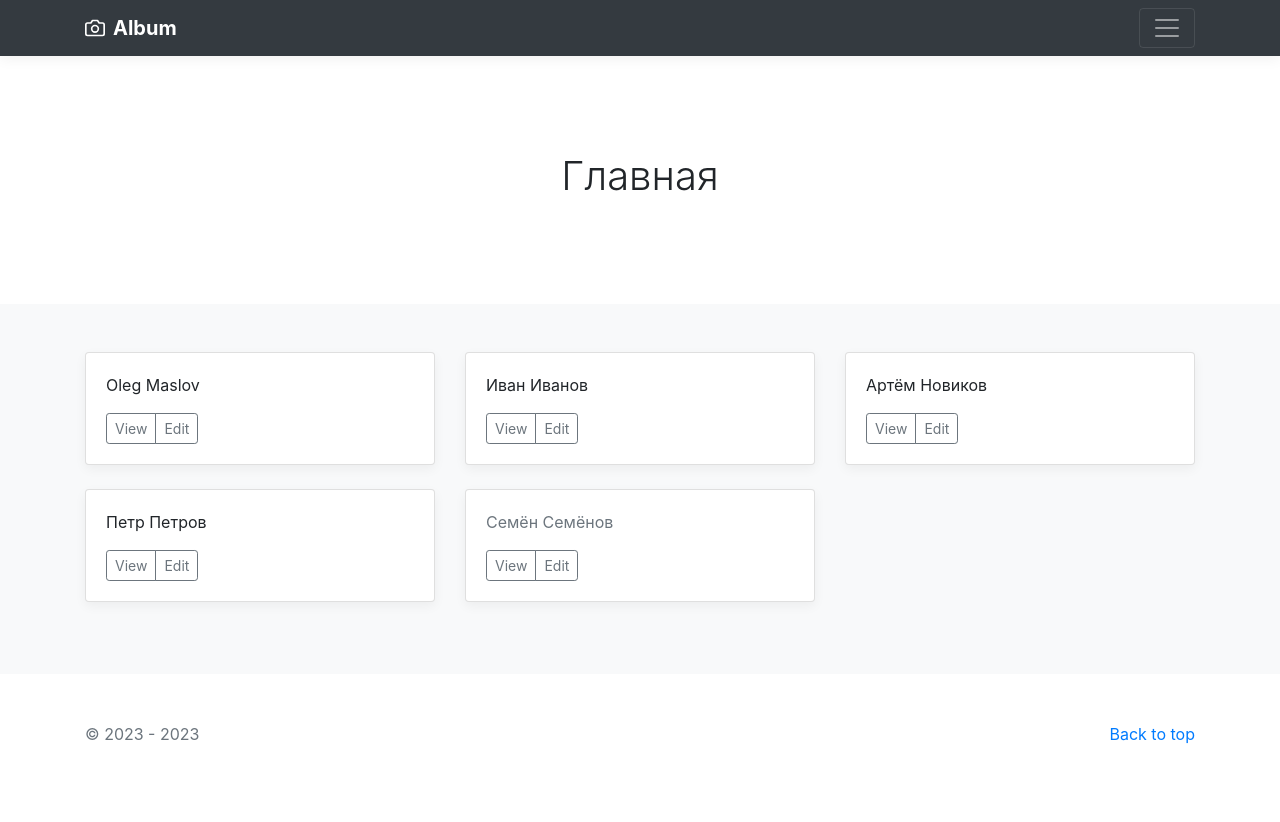
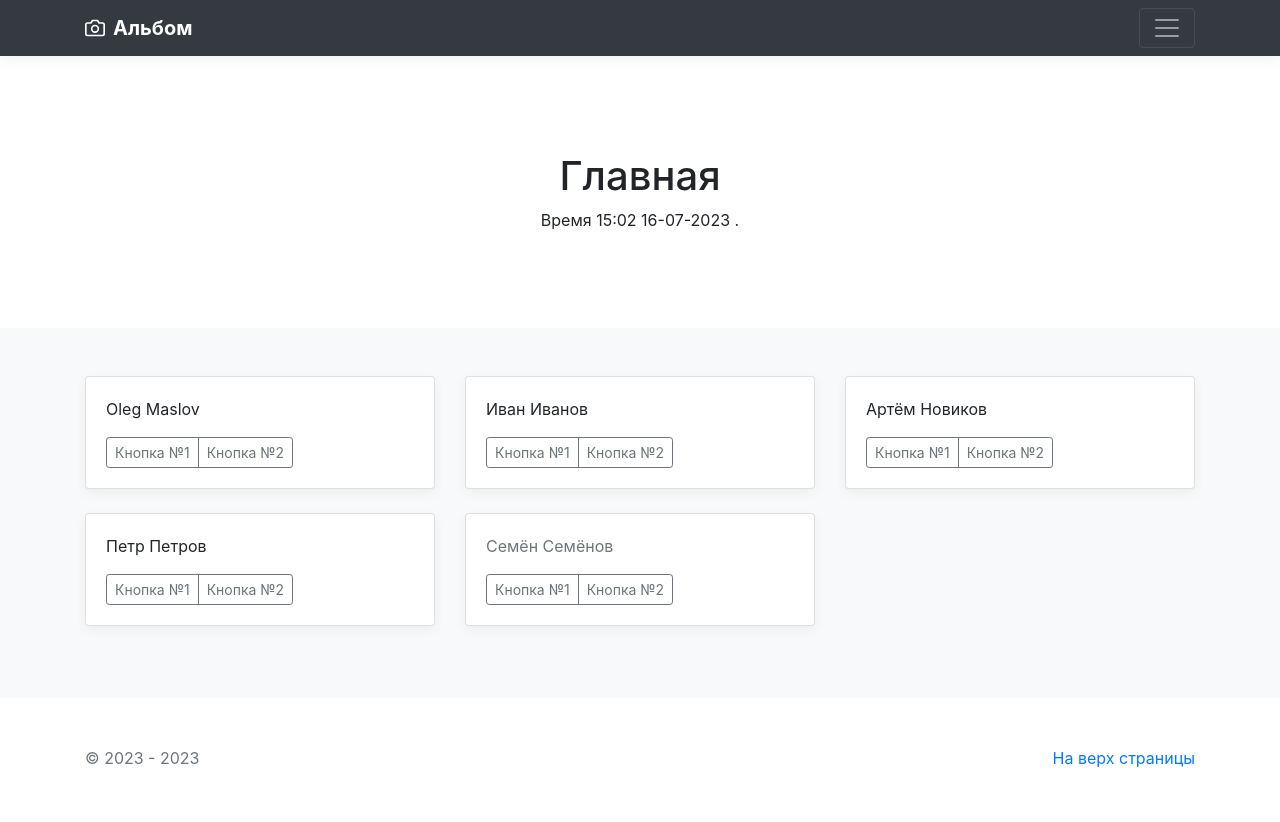
Before and after one commit to mikhapol/20_1, a Django app: page / in a window 1280 px wide. Before the commit the page ends 744 px from the top, so only its background shows below. Run offline with Django 4.2, Linux system fonts and the light colour scheme; data comes from the database, SQL or seed files in the repository; some libraries are stand-ins or nearby versions.

Commit message:
Добавил время

```diff
--- a/main/templates/main/base.html
+++ b/main/templates/main/base.html
@@ -1,5 +1,6 @@
+<!doctype html>
 {% load static %}
-<!doctype html>
+{% load my_tags %}
 <html lang="en">
 <head>
     <meta charset="utf-8">
@@ -26,30 +27,11 @@
       gtag('js', new Date());
 
       gtag('config', 'G-DD68JWLK0E');
-
-
-
-
-
-
-
-
-
-
 </script>
 
 <!-- Yandex.Metrika counter -->
 <script type="text/javascript">
      (function(m,e,t,r,i,k,a){m[i]=m[i]||function(){(m[i].a=m[i].a||[]).push(arguments)}; m[i].l=1*new Date();k=e.createElement(t),a=e.getElementsByTagName(t)[0],k.async=1,k.src=r,a.parentNode.insertBefore(k,a)}) (window, document, "script", "https://mc.yandex.ru/metrika/tag.js", "ym"); ym(85414015, "init", { clickmap:true, trackLinks:true, accurateTrackBounce:true });
-
-
-
-
-
-
-
-
-
 </script>
 <noscript>
     <div><img src="https://mc.yandex.ru/watch/85414015" style="position:absolute; left:-9999px;" alt=""/></div>
@@ -67,10 +49,8 @@
         <div class="container">
             <div class="row">
                 <div class="col-sm-8 col-md-7 py-4">
-
                 </div>
                 {% include 'main/includes/inc_main_menu.html' %}
-
             </div>
         </div>
     </div>
@@ -82,7 +62,7 @@
                     <path d="M23 19a2 2 0 0 1-2 2H3a2 2 0 0 1-2-2V8a2 2 0 0 1 2-2h4l2-3h6l2 3h4a2 2 0 0 1 2 2z"></path>
                     <circle cx="12" cy="13" r="4"></circle>
                 </svg>
-                <strong>Album</strong>
+                <strong>Альбом</strong>
             </a>
             <button class="navbar-toggler" type="button" data-toggle="collapse" data-target="#navbarHeader"
                     aria-controls="navbarHeader" aria-expanded="false" aria-label="Toggle navigation">
@@ -96,7 +76,9 @@
 
     <section class="jumbotron text-center">
         <div class="container">
-            <h1 class="jumbotron-heading">{{ title }}</h1>
+            <h1>{{ title }}</h1>
+            {% current_time "%H:%M %d-%m-%Y " as the_time %}
+            <p>Время {{ the_time }}.</p>
 
         </div>
     </section>
@@ -116,7 +98,7 @@
 <footer class="text-muted">
     <div class="container">
         <p class="float-right">
-            <a href="#">Back to top</a>
+            <a href="#">На верх страницы</a>
         </p>
         <p>&copy; 2023 - {% now 'Y' %}</p>
     </div>
@@ -129,15 +111,6 @@
         integrity="sha384-KJ3o2DKtIkvYIK3UENzmM7KCkRr/rE9/Qpg6aAZGJwFDMVNA/GpGFF93hXpG5KkN"
         crossorigin="anonymous"></script>
 <script>window.jQuery || document.write('<script src="../../../../assets/js/vendor/jquery-slim.min.js"><\/script>')
-
-
-
-
-
-
-
-
-
 </script>
 <script src="{% static 'js/vendor/popper.min.js' %}"></script>
 <script src="{% static 'js/bootstrap.min.js' %}"></script>
--- a/main/templates/main/index.html
+++ b/main/templates/main/index.html
@@ -14,8 +14,8 @@
             </p>
             <div class="d-flex justify-content-between align-items-center">
                 <div class="btn-group">
-                    <button type="button" class="btn btn-sm btn-outline-secondary">View</button>
-                    <button type="button" class="btn btn-sm btn-outline-secondary">Edit</button>
+                    <button type="button" class="btn btn-sm btn-outline-secondary">Кнопка №1</button>
+                    <button type="button" class="btn btn-sm btn-outline-secondary">Кнопка №2</button>
                 </div>
             </div>
         </div>
--- /dev/null
+++ b/main/templatetags/my_tags.py
@@ -0,0 +1,24 @@
+import datetime
+from django import template
+from django.utils.html import conditional_escape
+from django.utils.safestring import mark_safe
+
+register = template.Library()
+
+
+# Создание тега
+@register.simple_tag
+def current_time(format_string):
+    return datetime.datetime.now().strftime(format_string)
+
+
+# Создание фильтра
+@register.filter(needs_autoescape=True)
+def initial_letter_filter(text, autoescape=True):
+    first, other = text[0], text[1:]
+    if autoescape:
+        esc = conditional_escape
+    else:
+        esc = lambda x: x
+    result = "<strong>%s</strong>%s" % (esc(first), esc(other))
+    return mark_safe(result)
```
Also changed, not shown: main/templatetags/__init__.py (added).
